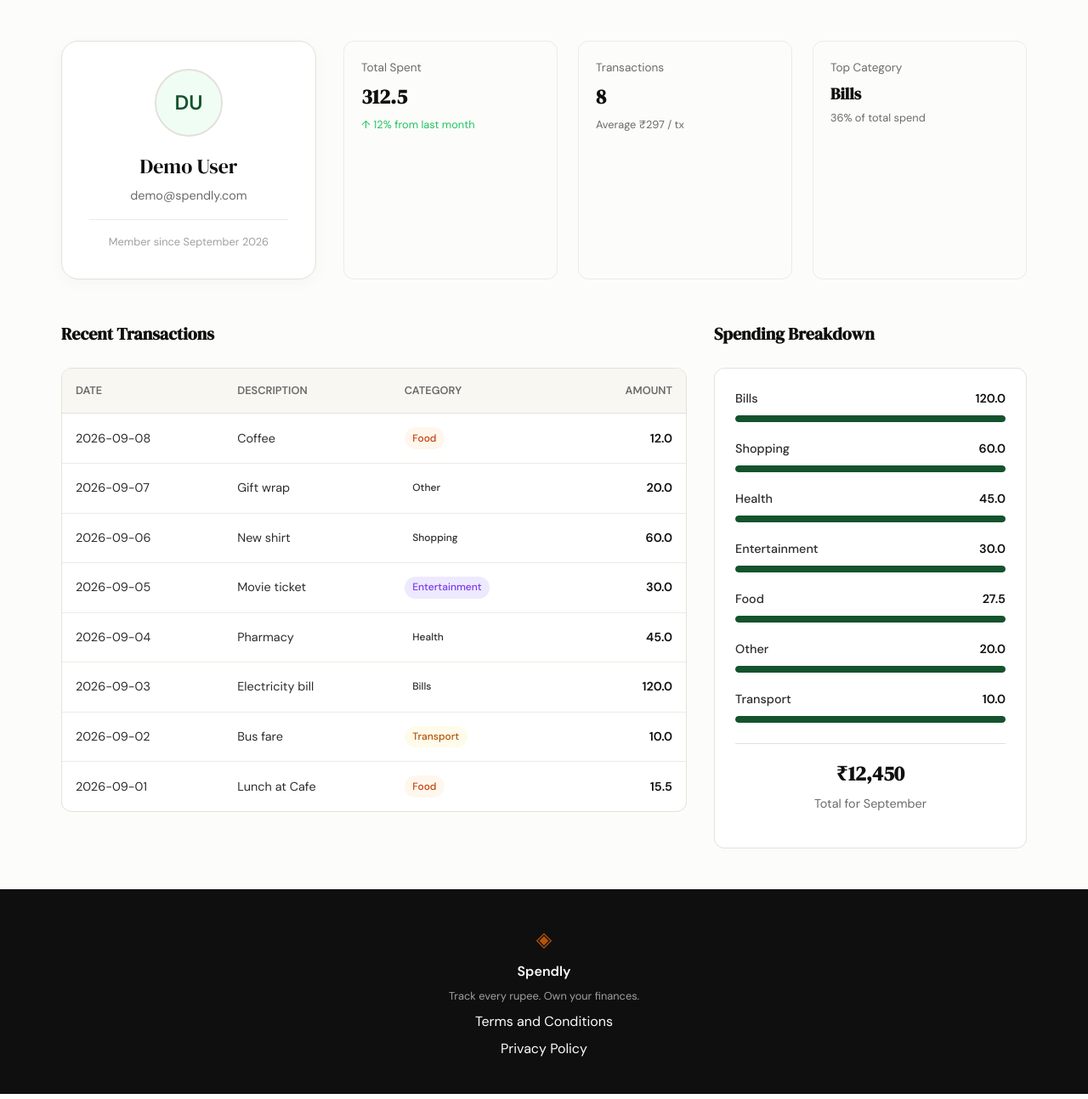
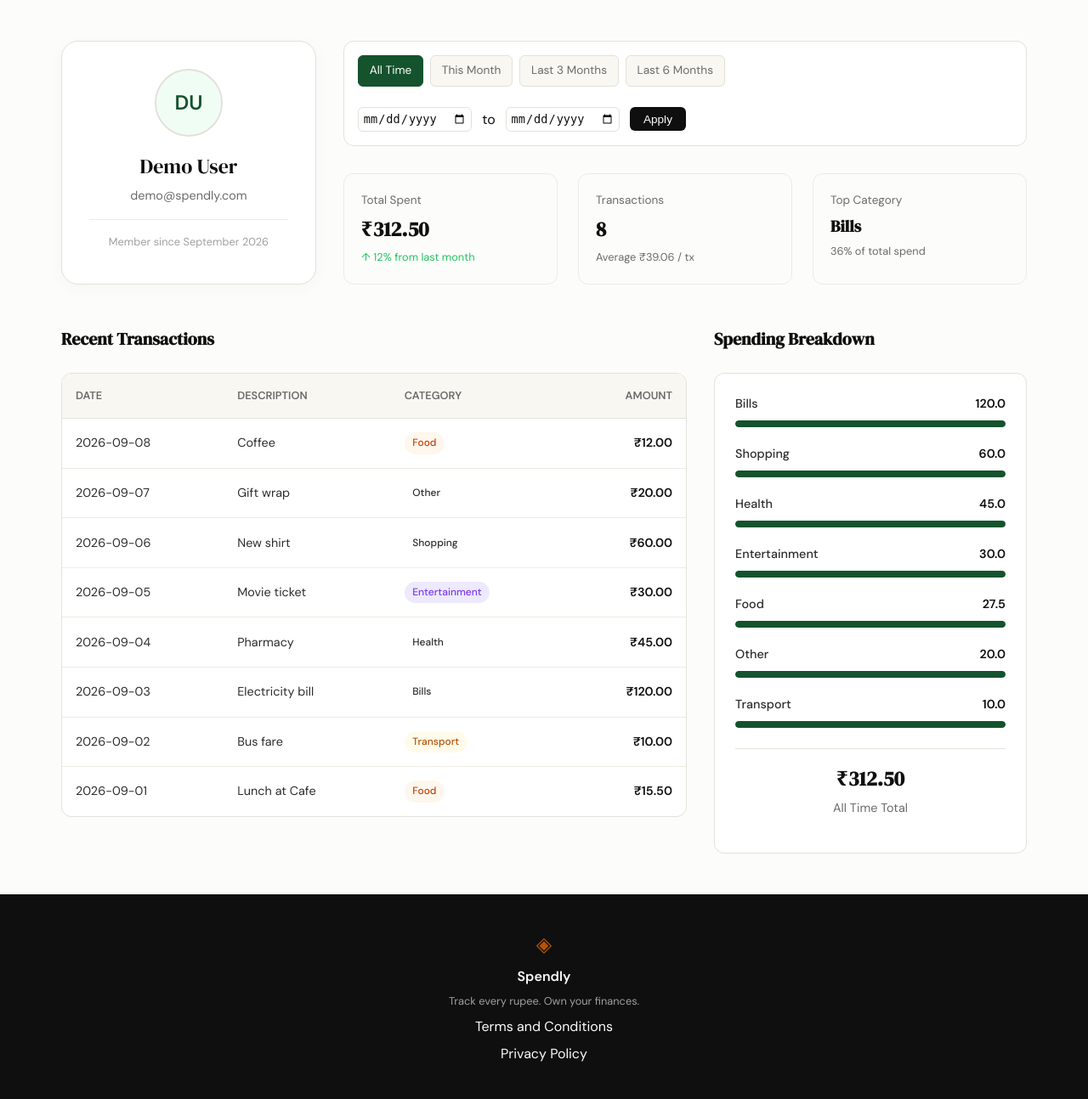
Before and after one commit to subh3105-cmyk/spendly, a Flask app: page /profile in a window 1280 px wide. Shown: the part 61-1355 px from the top of the page at 85% size. Run offline with Flask 3, Linux system fonts and the light colour scheme; a user stored in the database is signed in; data comes from the database, SQL or seed files in the repository.

Commit message:
add filter to profile page

```diff
--- a/app.py
+++ b/app.py
@@ -1,8 +1,10 @@
 from flask import Flask, render_template, request, redirect, url_for, flash, session
 from functools import wraps
+from datetime import datetime, date
 from database.db import init_db, seed_db, create_user, get_user_by_email
 from database.queries import get_user_by_id, get_summary_stats, get_recent_transactions, get_category_breakdown
 from werkzeug.security import generate_password_hash, check_password_hash
+from utils.date_utils import validate_date, get_profile_presets
 
 app = Flask(__name__)
 app.secret_key = "spendly_secret_key" # Required for flashing messages
@@ -121,20 +123,44 @@ def logout():
 @app.route("/profile")
 @login_required
 def profile():
-    user = get_user_by_id(session["user_id"])
+    user_id = session["user_id"]
+    user = get_user_by_id(user_id)
 
-    stats = get_summary_stats(session["user_id"])
+    # Date filtering logic
+    date_from = request.args.get("date_from")
+    date_to = request.args.get("date_to")
 
-    transactions = get_recent_transactions(session["user_id"])
+    # Validate dates using utility
+    validated_from = validate_date(date_from)
+    validated_to = validate_date(date_to)
 
-    categories = get_category_breakdown(session["user_id"])
+    if validated_from and validated_to:
+        if validated_from > validated_to:
+            flash("Start date must be before end date.", "error")
+            validated_from = None
+            validated_to = None
+
+    # Fetch filtered data
+    stats = get_summary_stats(user_id, validated_from, validated_to)
+    transactions = get_recent_transactions(user_id, date_from=validated_from, date_to=validated_to)
+    categories = get_category_breakdown(user_id, validated_from, validated_to)
+
+    # Calculation for presets using utility
+    presets = get_profile_presets()
+
+    # Calculate total filtered spend for the template
+    total_filtered_spend = sum(cat["amount"] for cat in categories)
 
     return render_template(
         "profile.html",
         user=user,
         stats=stats,
         transactions=transactions,
-        categories=categories
+        categories=categories,
+        total_filtered_spend=total_filtered_spend,
+        date_from=validated_from,
+        date_to=validated_to,
+        presets=presets
     )
 
 
--- /dev/null
+++ b/static/css/profile.css
@@ -0,0 +1,79 @@
+.filter-bar {
+    display: flex;
+    flex-wrap: wrap;
+    align-items: center;
+    justify-content: space-between;
+    gap: 1.5rem;
+    margin-bottom: 2rem;
+    padding: 1rem;
+    background: var(--paper-card);
+    border: 1px solid var(--border);
+    border-radius: var(--radius-md);
+}
+
+.preset-group {
+    display: flex;
+    gap: 0.5rem;
+}
+
+.preset-btn {
+    text-decoration: none;
+    font-size: 0.85rem;
+    padding: 0.4rem 0.8rem;
+    border-radius: var(--radius-sm);
+    background: var(--paper-warm);
+    color: var(--ink-muted);
+    border: 1px solid var(--border);
+    transition: all 0.2s ease;
+}
+
+.preset-btn:hover {
+    background: var(--border-soft);
+    color: var(--ink);
+}
+
+.preset-btn.active {
+    background: var(--accent);
+    color: white;
+    border-color: var(--accent);
+}
+
+.custom-range-form {
+    display: flex;
+    align-items: center;
+    gap: 0.75rem;
+}
+
+.custom-range-form input {
+    padding: 0.3rem;
+    border: 1px solid var(--border);
+    border-radius: var(--radius-sm);
+    font-size: 0.85rem;
+    color: var(--ink);
+    background: white;
+}
+
+.custom-range-form button {
+    padding: 0.4rem 1rem;
+    background: var(--ink);
+    color: white;
+    border: none;
+    border-radius: var(--radius-sm);
+    font-size: 0.85rem;
+    cursor: pointer;
+    transition: opacity 0.2s ease;
+}
+
+.custom-range-form button:hover {
+    opacity: 0.9;
+}
+
+@media (max-width: 768px) {
+    .filter-bar {
+        flex-direction: column;
+        align-items: stretch;
+    }
+    .preset-group {
+        justify-content: center;
+    }
+}
--- a/templates/profile.html
+++ b/templates/profile.html
@@ -3,6 +3,7 @@
 {% block title %}My Profile - Spendly{% endblock %}
 
 {% block head %}
+<link rel="stylesheet" href="{{ url_for('static', filename='css/profile.css') }}">
 <style>
     .profile-container {
         max-width: var(--max-width);
@@ -203,21 +204,46 @@
             <div class="user-meta">Member since {{ user.member_since }}</div>
         </div>
 
+        <div class="stats-column">
+            <div class="filter-bar">
+                <div class="preset-group">
+                    <a href="{{ url_for('profile') }}"
+                       class="preset-btn {{ 'active' if not date_from and not date_to }}">All Time</a>
+
+                    <a href="{{ url_for('profile', date_from=presets.this_month.from, date_to=presets.this_month.to) }}"
+                       class="preset-btn {{ 'active' if date_from == presets.this_month.from and date_to == presets.this_month.to }}">This Month</a>
+
+                    <a href="{{ url_for('profile', date_from=presets.last_3_months.from, date_to=presets.last_3_months.to) }}"
+                       class="preset-btn {{ 'active' if date_from == presets.last_3_months.from and date_to == presets.last_3_months.to }}">Last 3 Months</a>
+
+                    <a href="{{ url_for('profile', date_from=presets.last_6_months.from, date_to=presets.last_6_months.to) }}"
+                       class="preset-btn {{ 'active' if date_from == presets.last_6_months.from and date_to == presets.last_6_months.to }}">Last 6 Months</a>
+                </div>
+
+                <form class="custom-range-form" method="GET">
+                    <input type="date" name="date_from" value="{{ date_from or '' }}">
+                    <span>to</span>
+                    <input type="date" name="date_to" value="{{ date_to or '' }}">
+                    <button type="submit">Apply</button>
+                </form>
+            </div>
+
             <div class="stats-grid">
                 <div class="stat-box">
                     <span class="stat-label">Total Spent</span>
-                <span class="stat-value">{{ stats.total_spent }}</span>
+                    <span class="stat-value">₹{{ "%.2f"|format(stats.total_spent) }}</span>
                     <span class="stat-trend positive">↑ 12% from last month</span>
                 </div>
                 <div class="stat-box">
                     <span class="stat-label">Transactions</span>
                     <span class="stat-value">{{ stats.transaction_count }}</span>
-                <span class="stat-trend">Average ₹297 / tx</span>
+                    <span class="stat-trend">Average ₹{{ "%.2f"|format(stats.total_spent / stats.transaction_count if stats.transaction_count > 0 else 0) }} / tx</span>
                 </div>
                 <div class="stat-box">
                     <span class="stat-label">Top Category</span>
                     <span class="stat-value" style="font-size: 1.2rem;">{{ stats.top_category }}</span>
                     <span class="stat-trend">36% of total spend</span>
+                </div>
             </div>
         </div>
     </div>
@@ -247,7 +273,7 @@
                                     </span>
                                 </td>
                                 <td style="text-align: right; font-weight: 600; color: var(--ink);">
-                                    {{ tx.amount }}
+                                    ₹{{ "%.2f"|format(tx.amount) }}
                                 </td>
                             </tr>
                             {% endfor %}
@@ -271,8 +297,16 @@
                     </div>
                     {% endfor %}
                     <div style="margin-top: 1.5rem; padding-top: 1rem; border-top: 1px solid var(--border); text-align: center;">
-                        <div class="stat-value" style="font-size: 1.5rem; margin-bottom: 0.25rem;">₹12,450</div>
-                        <div class="user-email">Total for September</div>
+                        <div class="stat-value" style="font-size: 1.5rem; margin-bottom: 0.25rem;">₹{{ "%.2f"|format(total_filtered_spend) }}</div>
+                        <div class="user-email">
+                            {% if date_from and date_to %}
+                                Expenses from {{ date_from }} to {{ date_to }}
+                            {% elif not date_from and not date_to %}
+                                All Time Total
+                            {% else %}
+                                Filtered Total
+                            {% endif %}
+                        </div>
                     </div>
                 </div>
             </div>
--- /dev/null
+++ b/utils/date_utils.py
@@ -0,0 +1,35 @@
+from datetime import datetime, date
+from dateutil.relativedelta import relativedelta
+
+def validate_date(date_str):
+    """
+    Validates if a date string is in YYYY-MM-DD format.
+    Returns the date string if valid, otherwise None.
+    """
+    if not date_str:
+        return None
+    try:
+        datetime.strptime(date_str, "%Y-%m-%d")
+        return date_str
+    except ValueError:
+        return None
+
+def get_profile_presets():
+    """
+    Calculates the current date presets for the profile page.
+    """
+    today = date.today()
+    return {
+        "this_month": {
+            "from": (today.replace(day=1)).strftime("%Y-%m-%d"),
+            "to": today.strftime("%Y-%m-%d")
+        },
+        "last_3_months": {
+            "from": (today - relativedelta(months=3)).strftime("%Y-%m-%d"),
+            "to": today.strftime("%Y-%m-%d")
+        },
+        "last_6_months": {
+            "from": (today - relativedelta(months=6)).strftime("%Y-%m-%d"),
+            "to": today.strftime("%Y-%m-%d")
+        }
+    }
```
Also changed, not shown: database/queries.py (+38 -47 lines), tests/test_06-date-filter-profile.py (added, +173 -0 lines), utils/__init__.py (added). Lines whose indentation alone changed are shown as unchanged.
